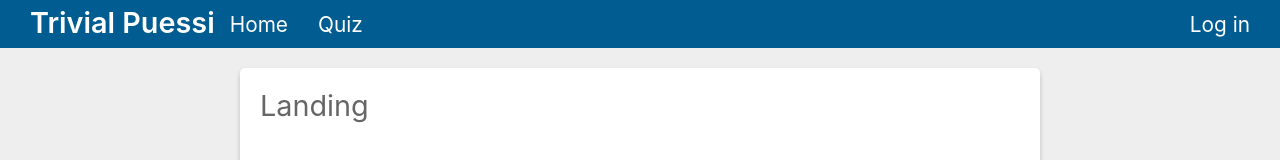
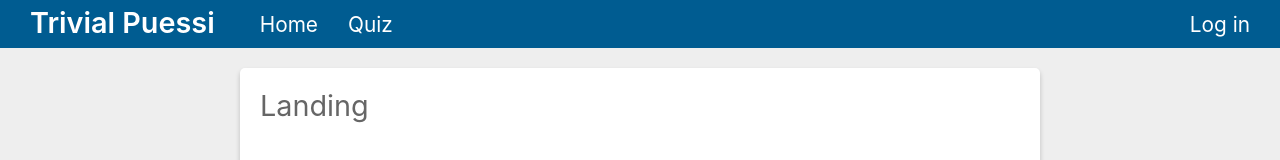
Before and after one commit to pfraces/trivial, a React (Create React App) app: page / in a window 1280 px wide. Shown: the top 160 px of the page. Built offline with nearby package versions, Linux system fonts and the light colour scheme; no server answers.

Commit message:
Fixed titlebar layout issues

```diff
--- a/src/AppLayout/Header/Header.css
+++ b/src/AppLayout/Header/Header.css
@@ -47,7 +47,7 @@
   border-bottom: 3px solid white;
 }
 
-.Header .nav .link + .link {
+.Header .nav .link {
   margin-left: 30px;
 }
 
```
